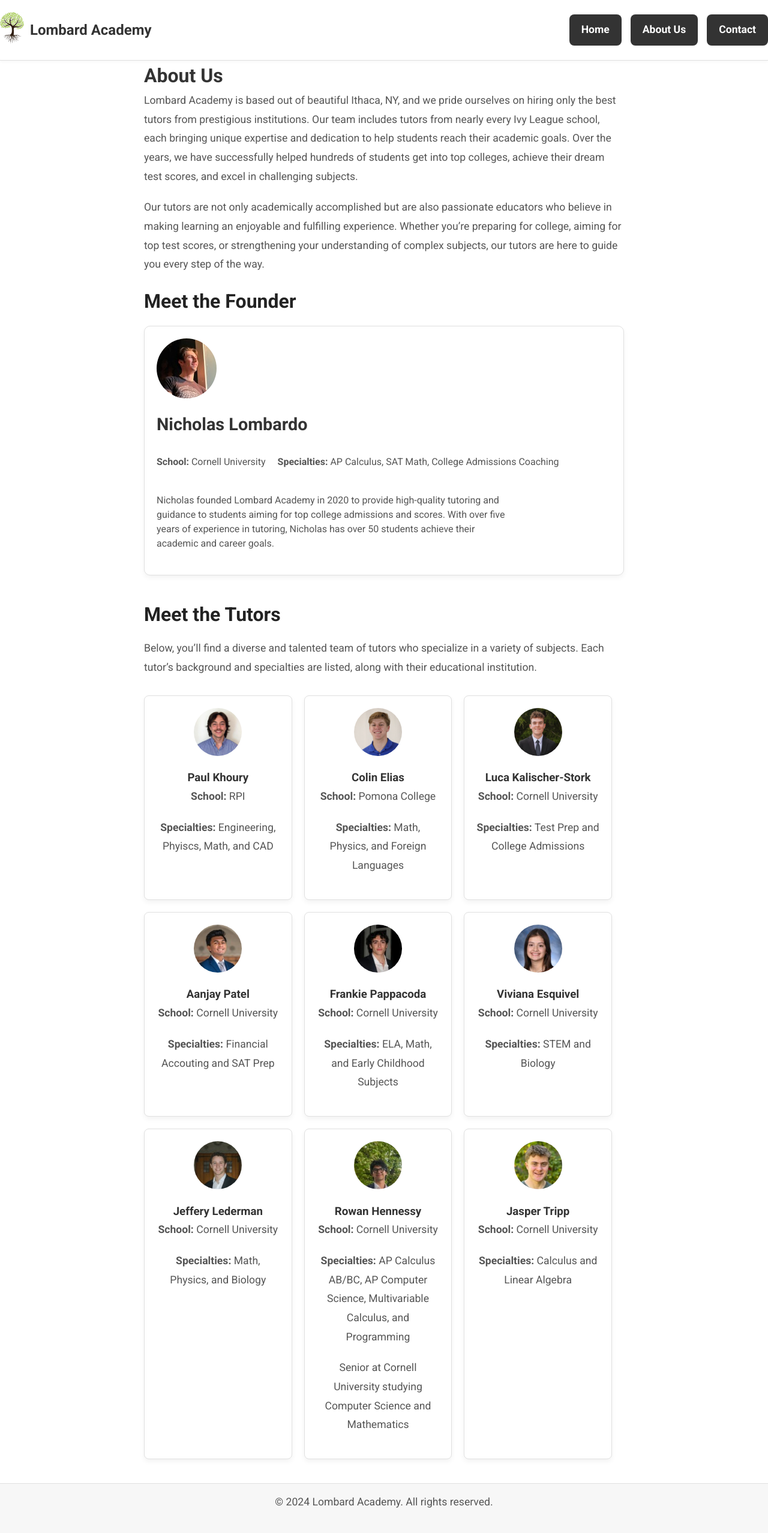
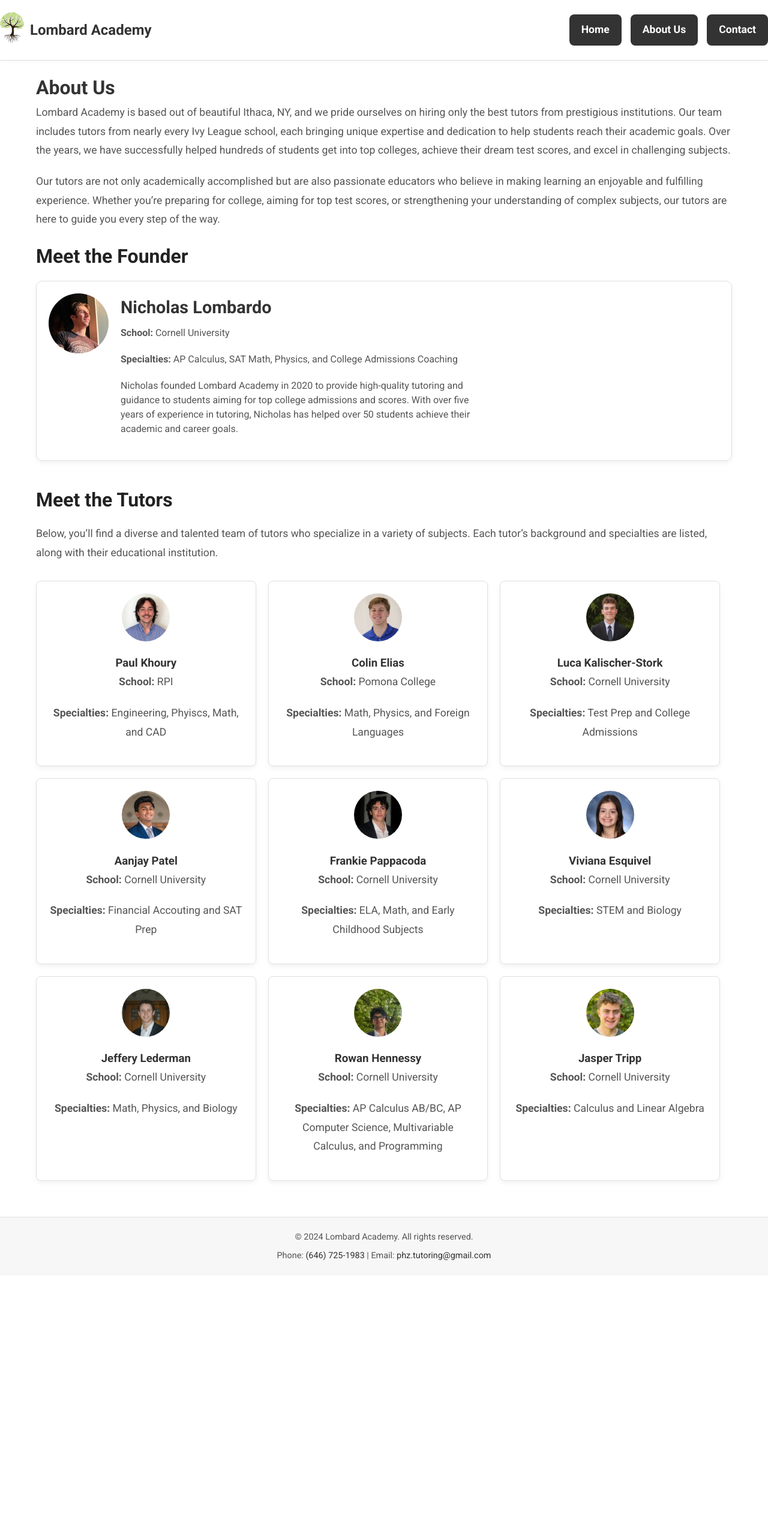
Before and after one commit to nicholasl25/lombardacademy, a Jekyll site: the page built from about.md, in a window 1280 px wide. Shown: the whole page at 60% size. Built offline with Jekyll 4.4.1, drawn with Linux system fonts in a browser that asks for light colours; after the commit the page ends 2126 px from its top, so only the background shows below that.

Commit message:
Added phone and email to footer
- Edited founder bio and fixed link to picture

```diff
--- a/_data/founder.yml
+++ b/_data/founder.yml
@@ -1,7 +1,7 @@
 name: Nicholas Lombardo
 school: Cornell University
-specialties: AP Calculus, SAT Math, College Admissions Coaching
+specialties: AP Calculus, SAT Math, Physics, and College Admissions Coaching
 bio: >
   Nicholas founded Lombard Academy in 2020 to provide high-quality tutoring and guidance to students aiming for top college admissions and scores.
-  With over five years of experience in tutoring, Nicholas has over 50 students achieve their academic and career goals.
+  With over five years of experience in tutoring, Nicholas has helped over 50 students achieve their academic and career goals.
 image: /assets/images/tutors/founder.jpeg
--- a/_data/tutors.yml
+++ b/_data/tutors.yml
@@ -44,7 +44,7 @@
   image: /assets/images/tutors/rowan.jpeg
   school: Cornell University
   specialties: AP Calculus AB/BC, AP Computer Science, Multivariable Calculus, and Programming
-  bio: Senior at Cornell University studying Computer Science and Mathematics
+  bio:
 
 - name: Jasper Tripp
   image: /assets/images/tutors/jasper.jpeg
--- a/_includes/footer.html
+++ b/_includes/footer.html
@@ -1,3 +1,4 @@
 <footer>
-    <p>&copy; {{ "now" | date: "%Y" }} Lombard Academy. All rights reserved.</p>
+    <p>© 2024 Lombard Academy. All rights reserved.</p>
+    <p>Phone: <a href="tel:+16467251983">(646) 725-1983</a> | Email: <a href="mailto:phz.tutoring@gmail.com">phz.tutoring@gmail.com</a></p>
 </footer>
--- a/about.md
+++ b/about.md
@@ -13,11 +13,14 @@ Our tutors are not only academically accomplished but are also passionate educat
 
 <div class="founder-profile">
     <img src="{{ site.data.founder.image }}" alt="Photo of the Founder" class="founder-photo">
-    <h3>{{ site.data.founder.name }}</h3>
-    <p><strong>School:</strong> {{ site.data.founder.school }}</p>
-    <p><strong>Specialties:</strong> {{ site.data.founder.specialties }}</p>
-    <p>{{ site.data.founder.bio }}</p>
+    <div class="founder-info">
+        <h3 class="founder-name">{{ site.data.founder.name }}</h3>
+        <p class="founder-detail"><strong>School:</strong> {{ site.data.founder.school }}</p>
+        <p class="founder-detail"><strong>Specialties:</strong> {{ site.data.founder.specialties }}</p>
+        <p class="founder-bio">{{ site.data.founder.bio }}</p>
+    </div>
 </div>
+
 
 ## Meet the Tutors
 
--- a/assets/css/styles.css
+++ b/assets/css/styles.css
@@ -16,8 +16,8 @@ body {
 
 /* Global Layout */
 main {
-    padding: 2c0px 20px;
-    max-width: 800px;
+    padding: 20px;
+    max-width: 1200px;
     margin: 0 auto;
 }
 
@@ -312,3 +312,19 @@ footer {
         text-align: center;
     }
 }
+
+footer p {
+    margin: 5px 0;
+    font-size: 0.9rem;
+    color: #555555;
+}
+
+footer a {
+    color: #333333;
+    text-decoration: none;
+    transition: color 0.3s;
+}
+
+footer a:hover {
+    color: #555555;
+}
```
